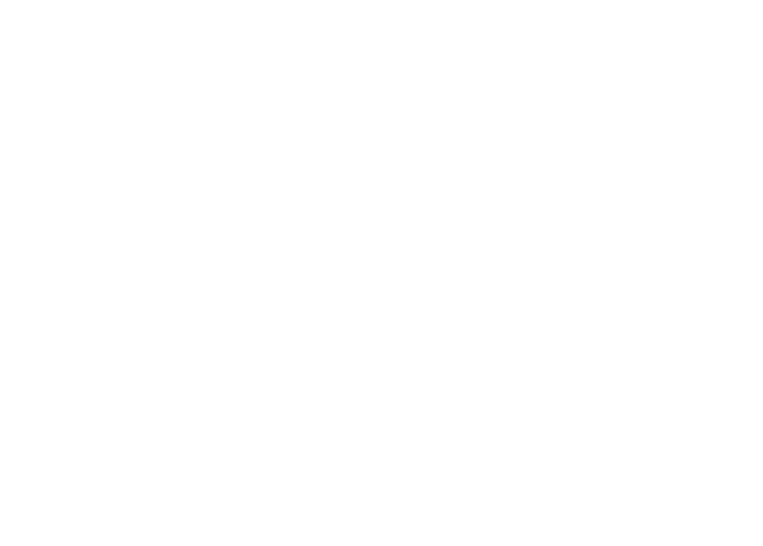
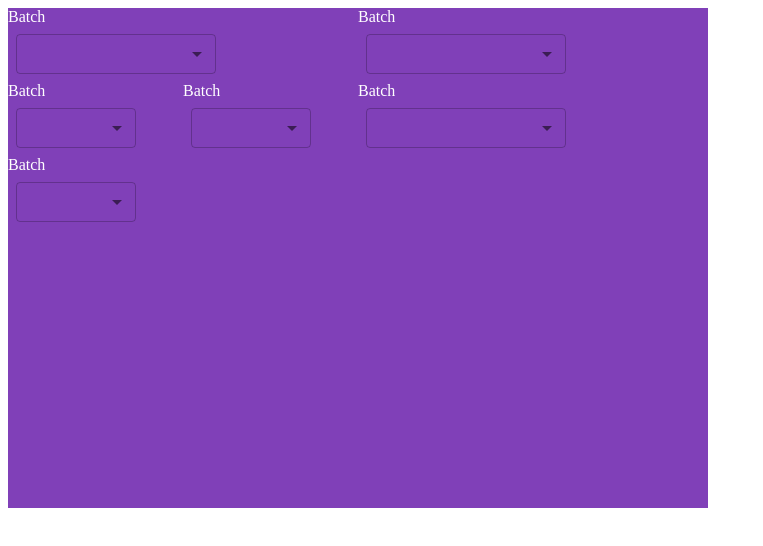
Before and after one commit to Kishor-Patil97/lecture-management, a React (Create React App) app in the folder lecture-management-system/: page /Popup in a window 1280 px wide. Before the commit this address had no page. Shown: the top 546 px of the page, without its empty margins (0-763 px from the left). Built offline with nearby package versions, Linux system fonts and the light colour scheme.

Commit message:
new page and calendar

```diff
--- a/lecture-management-system/src/App.js
+++ b/lecture-management-system/src/App.js
@@ -3,6 +3,7 @@
 import { Routes, Route } from "react-router-dom";
 import {AddEvents} from './components/Add_events/AddEvents';
 import { Calendar } from './components/calendar/Calendar';
+import { Popup } from "./components/popup/Popup";
 
 
 function App() {
@@ -12,6 +13,7 @@
       <Routes>
         <Route path="/" element={<AddEvents/>}/>
         <Route path="/Calendar" element={<Calendar/>}/>
+        <Route path="/Popup" element={<Popup/>}/>
       </Routes>
     </BrowserRouter>
 
--- a/lecture-management-system/src/components/calendar/Calendar.js
+++ b/lecture-management-system/src/components/calendar/Calendar.js
@@ -41,19 +41,6 @@
                 color: 'purple' // override!
               },
               {
-                title: 'Meeting',
-                start: '2023-12-12T10:30:00',
-                end: '2023-12-12T12:30:00'
-              },
-              {
-                title: 'Lunch',
-                start: '2023-12-12T12:00:00'
-              },
-              {
-                title: 'Meeting',
-                start: '2023-12-12T14:30:00'
-              },
-              {
                 title: 'Birthday Party',
                 start: '2023-12-13T07:00:00'
               },
--- a/lecture-management-system/src/components/filter/Filter.js
+++ b/lecture-management-system/src/components/filter/Filter.js
@@ -2,7 +2,6 @@
 import "./style.css";
 import CheckBoxIcon from '@mui/icons-material/CheckBox';
 import CheckBoxOutlineBlankIcon from '@mui/icons-material/CheckBoxOutlineBlank';
-import InputLabel from '@mui/material/InputLabel';
 import MenuItem from '@mui/material/MenuItem';
 import FormControl from '@mui/material/FormControl';
 import Select from '@mui/material/Select';
@@ -19,8 +18,8 @@
 
     return (
         <div className="box">
+            <div className="textWrapper">
             <div className="div">Filters</div>
-            <div className="textWrapper">
                 <span className="label">Study Program</span>
                 {options.map((value, index) => (
                     <div className="optionWrapper" onClick={handleCheckboxToggle}>
@@ -28,11 +27,10 @@
                         <span className="value">{value}</span>
                     </div>
                 ))}
-
                 <div className="batch">
                     <p className="name">Batch</p>
                     <FormControl sx={{ m: 1, minWidth: 120 }} size="small" >
-                        <Select style={{width: '200px'}}>
+                        <Select style={{ width: '200px' }}>
                             <MenuItem value={9}>April 2022-2024</MenuItem>
                             <MenuItem >October 2022-2024</MenuItem>
                             <MenuItem >April 2023-2025</MenuItem>
@@ -43,7 +41,7 @@
                 <div className="semester">
                     <p>Semester</p>
                     <FormControl sx={{ m: 1, minWidth: 120 }} size="small" >
-                        <Select style={{width: '200px'}}>
+                        <Select style={{ width: '200px' }}>
                             <MenuItem value={9}>1</MenuItem>
                             <MenuItem >2</MenuItem>
                             <MenuItem >3</MenuItem>
@@ -54,7 +52,7 @@
                 <div className="block">
                     <p className="name">Block</p>
                     <FormControl sx={{ m: 1, minWidth: 120 }} size="small" >
-                        <Select style={{width: '200px'}}>
+                        <Select style={{ width: '200px' }}>
                             <MenuItem value={9}>09:00</MenuItem>
                             <MenuItem >11:00</MenuItem>
                             <MenuItem >02:00</MenuItem>
@@ -63,9 +61,8 @@
                     </FormControl >
                 </div>
                 {/* <button className="button">Submit</button> */}
-                <Button style={{backgroundColor: '#8D57D4', width: '100px', color: 'white'}}>Submit</Button>
+                <Button style={{ backgroundColor: '#8D57D4', width: '100px', color: 'white' }}>Submit</Button>
             </div>
         </div>
-
     );
 };
--- a/lecture-management-system/src/components/filter/style.css
+++ b/lecture-management-system/src/components/filter/style.css
@@ -1,30 +1,35 @@
 .box {
-    /* height: 451px; */
-    position: relative;
-    width: 333px;
+  display: flex;
+  align-items: center;
+  justify-content: center;
   font-family: sans-serif;
   font-size: 25px;
   font-weight: 400;
   color: #000000;
-    margin-left: 20%;
-    margin-top: 15%;
+}
+
+.div{
+  margin-bottom: 20px;
 }
 
 .textWrapper {
   top: 80PX;
   font-size: 20px;
   font-weight: 400;
-    margin-top: 40px;
+  position: relative;
 }
+
 .optionWrapper {
   display: flex;
   align-items: center;
   padding: 7px;
 }
 
-  .batch, .semester, .block {
+.batch,
+.semester,
+.block {
   display: flex;
-    align-items: center ;
+  align-items: center;
 }
 
 .name {
@@ -46,6 +51,7 @@
 .block {
   margin-bottom: 15px;
 }
+
 .value {
   margin-left: 20px;
 }
--- /dev/null
+++ b/lecture-management-system/src/components/popup/Popup.css
@@ -0,0 +1,6 @@
+.form{
+    width: 700px;
+    height: 500px;
+    background-color:  #8040B8;
+    color: white;
+}
--- /dev/null
+++ b/lecture-management-system/src/components/popup/Popup.js
@@ -0,0 +1,82 @@
+import React from 'react';
+import FormControl from '@mui/material/FormControl';
+import './Popup.css';
+import MenuItem from '@mui/material/MenuItem';
+import Select from '@mui/material/Select';
+import { Grid } from '@mui/material';
+
+
+export const Popup = () => {
+    return (
+        <div className="form">
+            <Grid container>
+                <Grid item sm={6}>
+                    <div>Batch</div>
+                    <FormControl sx={{ m: 1, minWidth: 120 }} size="small" >
+                        <Select style={{ width: '200px' }}>
+                            <MenuItem value={9}>April 2022-2024</MenuItem>
+                            <MenuItem >October 2022-2024</MenuItem>
+                            <MenuItem >April 2023-2025</MenuItem>
+                            <MenuItem >October 2023-2025</MenuItem>
+                        </Select>
+                    </FormControl >
+                </Grid>
+                <Grid item sm={6}>
+                    <div>Batch</div>
+                    <FormControl sx={{ m: 1, minWidth: 120 }} size="small" >
+                        <Select style={{ width: '200px' }}>
+                            <MenuItem value={9}>April 2022-2024</MenuItem>
+                            <MenuItem >October 2022-2024</MenuItem>
+                            <MenuItem >April 2023-2025</MenuItem>
+                            <MenuItem >October 2023-2025</MenuItem>
+                        </Select>
+                    </FormControl >
+                </Grid>
+                <Grid item sm={3}>
+                    <div>Batch</div>
+                    <FormControl sx={{ m: 1, minWidth: 120 }} size="small" >
+                        <Select>
+                            <MenuItem value={9}>April 2022-2024</MenuItem>
+                            <MenuItem >October 2022-2024</MenuItem>
+                            <MenuItem >April 2023-2025</MenuItem>
+                            <MenuItem >October 2023-2025</MenuItem>
+                        </Select>
+                    </FormControl >
+                </Grid>
+                <Grid item sm={3}>
+                    <div>Batch</div>
+                    <FormControl sx={{ m: 1, minWidth: 120 }} size="small" >
+                        <Select>
+                            <MenuItem value={9}>April 2022-2024</MenuItem>
+                            <MenuItem >October 2022-2024</MenuItem>
+                            <MenuItem >April 2023-2025</MenuItem>
+                            <MenuItem >October 2023-2025</MenuItem>
+                        </Select>
+                    </FormControl >
+                </Grid>
+                <Grid item sm={6}>
+                    <div>Batch</div>
+                    <FormControl sx={{ m: 1, minWidth: 120 }} size="small" >
+                        <Select style={{ width: '200px' }}>
+                            <MenuItem value={9}>April 2022-2024</MenuItem>
+                            <MenuItem >October 2022-2024</MenuItem>
+                            <MenuItem >April 2023-2025</MenuItem>
+                            <MenuItem >October 2023-2025</MenuItem>
+                        </Select>
+                    </FormControl >
+                </Grid>
+                <Grid item >
+                    <div>Batch</div>
+                    <FormControl sx={{ m: 1, minWidth: 120 }} size="small" >
+                        <Select>
+                            <MenuItem value={9}>April 2022-2024</MenuItem>
+                            <MenuItem >October 2022-2024</MenuItem>
+                            <MenuItem >April 2023-2025</MenuItem>
+                            <MenuItem >October 2023-2025</MenuItem>
+                        </Select>
+                    </FormControl >
+                </Grid>
+            </Grid>
+        </div>
+    );
+};
```
Also changed, not shown: lecture-management-system/src/components/utils/Dropdown.js (+0 -13 lines). Lines whose indentation alone changed are shown as unchanged.
